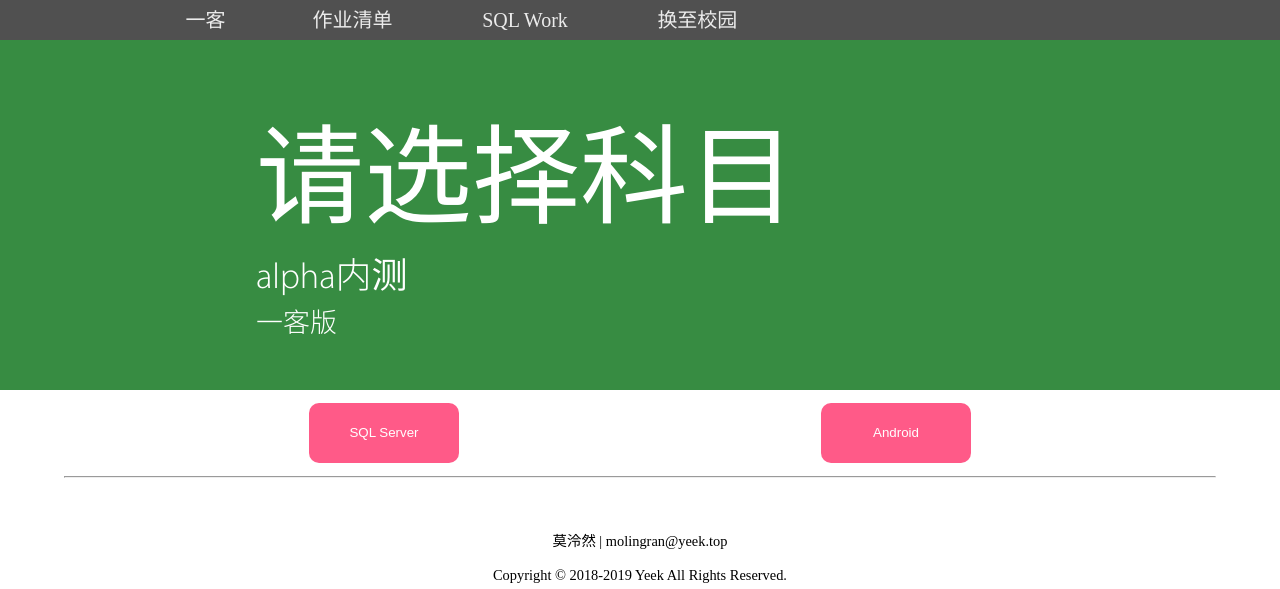
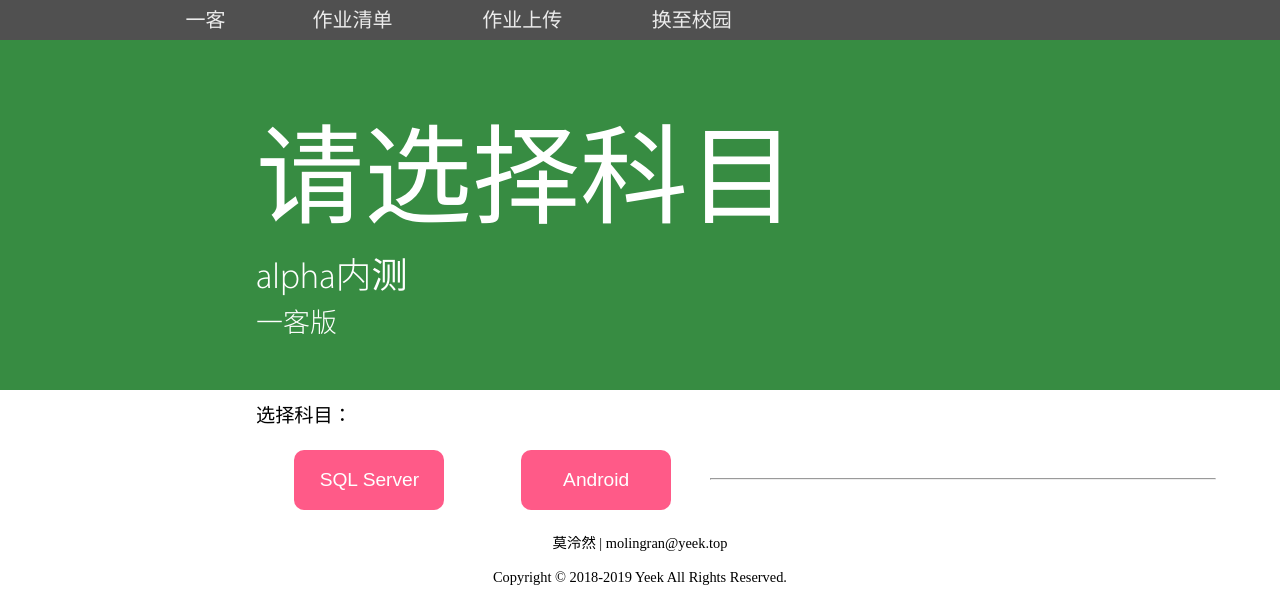
Before and after one commit to AMoLingran/Yeek, a PHP site: page /upwork in a window 1280 px wide. Shown: the top 589 px of the page. Run offline with PHP 8.4, Linux system fonts and the light colour scheme; some web fonts are replaced; grey boxes are pictures that could not be loaded.

Commit message:
optimize upwork

```diff
--- a/navAndFooter.css
+++ b/navAndFooter.css
@@ -26,6 +26,7 @@ ul {
 
 /*顶部栏大盒子*/
 nav {
+    clear: both;
     width: 100%;
     height: 40px;
     background: rgb(80, 80, 80);
--- a/part/nav.php
+++ b/part/nav.php
@@ -37,7 +37,7 @@ $navDomain=  getNavDomain();
     <ul>
         <li><a href="http://<?php echo $navDomain['domain'] ?>">一客</a></li>
         <li><a href="http://<?php echo $navDomain['domain'] ?>/worklist">作业清单</a></li>
-        <li><a href="http://<?php echo $navDomain['domain'] ?>/sqlwork">SQL Work</a></li>
+        <li><a href="http://<?php echo $navDomain['domain'] ?>/upwork">作业上传</a></li>
         <li><a href="http://<?php echo $navDomain['toDomain'] . $navDomain['local'] ?>">换至<?php echo $navDomain['toName'] ?></a></li>
     </ul>
 </nav>
--- a/upwork/checkList.php
+++ b/upwork/checkList.php
@@ -5,7 +5,7 @@ $counter = 0;
 
 $domainInfo= include_once("../part/Position.php");
 $host = $domainInfo['domain'];
-$url = "http://$host/sqlwork/gitList.php";
+$url = "http://$host/upwork/gitList.php";
 $html = file_get_contents($url);
 $pattern = '#<br>#';
 $array = preg_split($pattern, $html, -1, PREG_SPLIT_NO_EMPTY);
--- a/upwork/default.css
+++ b/upwork/default.css
@@ -54,7 +54,11 @@ span {
 }
 
 main {
-    margin: 3% 10% 10%;
+    clear: left;
+    margin: 1% 10%;
+}
+main hr{
+    margin: 5%;
 }
 
 #result {
@@ -87,7 +91,6 @@ main {
 #input {
     justify-content: space-around;
     display: flex;
-    margin: 1% 0 ;
 }
 
 #input div form input{
--- a/upwork/function/select.php
+++ b/upwork/function/select.php
@@ -2,19 +2,25 @@
 ?>
 <style>
     #select_subject {
-        justify-content: space-around;
-        display: flex;
-        margin: 1% 10%;
+        margin: 10px 20%;
+        font-size: 120%;
+        clear: both;
     }
 
+    #select_subject p{
+
+    }
     #select_subject form {
-        float: left;
+
     }
 
     #select_subject form input {
+        margin: 0 5%;
+        float: left;
         line-height: 50px;
         height: 60px;
         width: 150px;
+        font-size: 100%;
         border: 1px solid rgba(255, 255, 255, 0);
         background: #ff5a88;
         color: white;
@@ -37,6 +43,8 @@
 </style>
 
 <div id="select_subject">
+    <p>选择科目：</p>
+    <br>
     <form method="get">
         <input type="submit" value="SQL Server"/>
         <input type="hidden" name="subject" value="sql"/>
@@ -46,3 +54,5 @@
         <input type="hidden" name="subject" value="android"/>
     </form>
 </div>
+
+<br>
--- a/upwork/gitList.php
+++ b/upwork/gitList.php
@@ -1,7 +1,7 @@
 <?php
 {
     $string  = '';
-    $dir = 'file';
+    $dir = 'file_sql';
     foreach (glob($dir . '/*') as $file) {
         $string = $string . $file;
     }
--- a/upwork/index.php
+++ b/upwork/index.php
@@ -6,7 +6,7 @@ $domainInfo = include_once("../part/Position.php");
 if (isset($_GET['subject'])) {
     if (file_exists("subject/" . $_GET['subject'] . ".php")) {
         $subject_url = $_GET['subject'] . ".php";
-        $subject_dir = "file_".$_GET['subject'];
+        $subject_dir = "file_" . $_GET['subject'];
         if (!file_exists($subject_dir)) {
             mkdir($subject_dir, 0777);
             chmod($subject_dir, 0777);
@@ -104,6 +104,7 @@ function showUpload($fileArray)
 //setcookie
         $time = date("Y/m/d H:i:s");
         setcookie('sqlwork[name]', $fileArray['name'], time() + 3 * 24 * 3600);
+        setcookie('sqlwork[subject]', $_GET['subject'], time() + 3 * 24 * 3600);
         setcookie('sqlwork[size]', $fileArray['size'], time() + 3 * 24 * 3600);
         setcookie('sqlwork[time]', $time, time() + 3 * 24 * 3600);
     } else {
@@ -126,9 +127,11 @@ function showUpload($fileArray)
 <body>
 <?php include_once("../part/nav.php") ?>
 <?php include_once('subject/' . $subject_url . "") ?>
-<?php include_once("function/select.php")?>
-<?php if($subject_url!="home.php"):?>
-<?php include_once('function/main.php') ?>
+<?php include_once("function/select.php") ?>
+
+<?php if ($subject_url != "home.php"): ?>
+
+    <?php include_once('function/main.php') ?>
 <?php endif; ?>
 <?php include_once("../part/sqlfooter.php") ?>
 </body>
--- a/upwork/subject/sql.php
+++ b/upwork/subject/sql.php
@@ -18,7 +18,7 @@
 <header>
     <div>
         <p><span>SQL Work</span></p>
-        <p>alpha内测</p>
-        <p><?php echo $domainInfo['name']; ?>版</p>
+        <p>work 5/5</p>
+        <p><?php echo $domainInfo['name']; ?>alpha内测 - 版</p>
     </div>
 </header>
```
Also changed, not shown: upwork/function/main.php (+6 -5 lines), worklist/index.php (+8 -7 lines).
